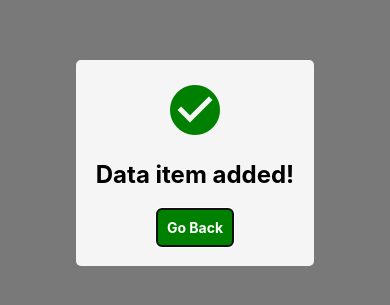
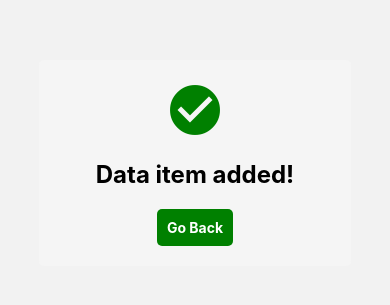
Before and after one commit to bu19akov/DatenbazarApp, a React Native app: screen /SuccessfullMessage in a window 390 px wide. Shown: the part 259-564 px from the top of the page. Built offline with nearby package versions, Linux system fonts and the light colour scheme.

Commit message:
background when successfull message appears is dimmed

```diff
--- a/components/Nadia/SuccessfullMessage.js
+++ b/components/Nadia/SuccessfullMessage.js
@@ -1,49 +1,50 @@
-import React from 'react';
-import { View, StyleSheet, Text, TouchableOpacity, Modal } from 'react-native';
-import { MaterialIcons } from '@expo/vector-icons';
+import React from "react";
+import { View, StyleSheet, Text, TouchableOpacity } from "react-native";
+import { MaterialIcons } from "@expo/vector-icons";
 
 export default function SuccessfullMessage({ navigation }) {
   return (
-    <Modal animationType="fade" transparent visible={true}>
     <View style={styles.container}>
       <View style={styles.innerContainer}>
         <MaterialIcons name="check-circle" size={60} color="green" />
         <Text style={styles.title}>Data item added!</Text>
-          <TouchableOpacity style={styles.button} onPress={() => navigation.goBack()}>
+        <TouchableOpacity
+          style={styles.button}
+          onPress={() => navigation.goBack()}
+        >
           <Text style={styles.buttonText}>Go Back</Text>
         </TouchableOpacity>
       </View>
     </View>
-    </Modal>
   );
 }
 
 const styles = StyleSheet.create({
   container: {
     flex: 1,
-    backgroundColor: 'rgba(0, 0, 0, 0.5)',
-    justifyContent: 'center',
-    alignItems: 'center',
+    justifyContent: "center",
+    alignItems: "center",
   },
   innerContainer: {
-    backgroundColor: '#f5f5f5',
+    backgroundColor: "#f5f5f5",
     padding: 20,
-    alignItems: 'center',
+    alignItems: "center",
+    width: "80%",
     borderRadius: 5,
   },
   title: {
     fontSize: 24,
-    fontWeight: 'bold',
+    fontWeight: "bold",
     marginBottom: 20,
     marginTop: 20,
   },
   button: {
-    backgroundColor: 'green',
+    backgroundColor: "green",
     padding: 10,
     borderRadius: 5,
   },
   buttonText: {
-    color: '#fff',
-    fontWeight: 'bold',
+    color: "#fff",
+    fontWeight: "bold",
   },
 });
--- a/components/Yehor/DataForSaleQuestionnaire.js
+++ b/components/Yehor/DataForSaleQuestionnaire.js
@@ -6,8 +6,9 @@ import {
   TouchableOpacity,
   StyleSheet,
   StatusBar,
+  Modal,
 } from "react-native";
-import SuccessfullMessage from "../Nadia/SuccessfullMessage";
+import SuccessfulMessage from "../Nadia/SuccessfullMessage";
 
 const DataForSaleQuestionnaire = ({ route, navigation }) => {
   const { questions } = route.params;
@@ -96,19 +97,22 @@ const DataForSaleQuestionnaire = ({ route, navigation }) => {
 
   return (
     <View style={styles.safeArea}>
-      {isSubmitted ? (
-        <SuccessfullMessage navigation={navigation} />
-      ) : (
-        <>
-          {questions.map((question, index) => renderQuestion(question, index))}
+      <Modal animationType="fade" transparent visible={isSubmitted}>
+        <View style={styles.modalBackground}>
+          <SuccessfulMessage navigation={navigation} />
+        </View>
+      </Modal>
+      <View style={styles.questionnaireContainer}>
+        {questions.map((question, index) =>
+          renderQuestion(question, index)
+        )}
         <TouchableOpacity
           onPress={handleSubmit}
           style={[styles.container, styles.submitButton]}
         >
           <Text style={styles.title}>Submit</Text>
         </TouchableOpacity>
-        </>
-      )}
+      </View>
     </View>
   );
 };
@@ -118,6 +122,15 @@ const styles = StyleSheet.create({
     flex: 1,
     backgroundColor: "#E0E0E0",
     paddingTop: StatusBar.currentHeight,
+  },
+  modalBackground: {
+    flex: 1,
+    backgroundColor: "rgba(0, 0, 0, 0.5)",
+    justifyContent: "center",
+    alignItems: "center",
+  },
+  questionnaireContainer: {
+    flex: 1,
   },
   container: {
     width: "95%",
```
Lines whose indentation alone changed are shown as unchanged.
